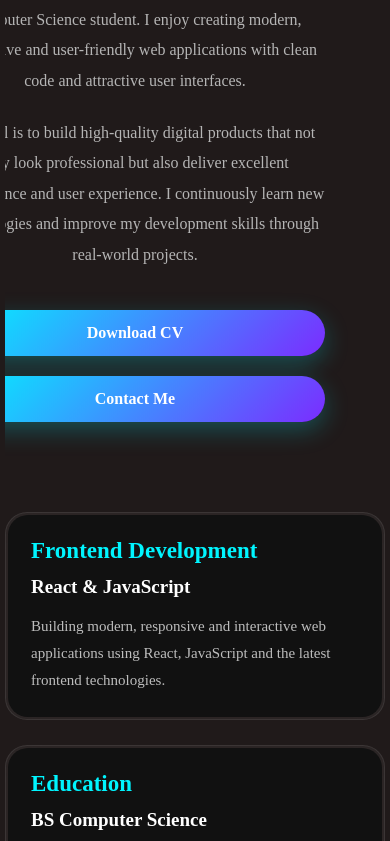
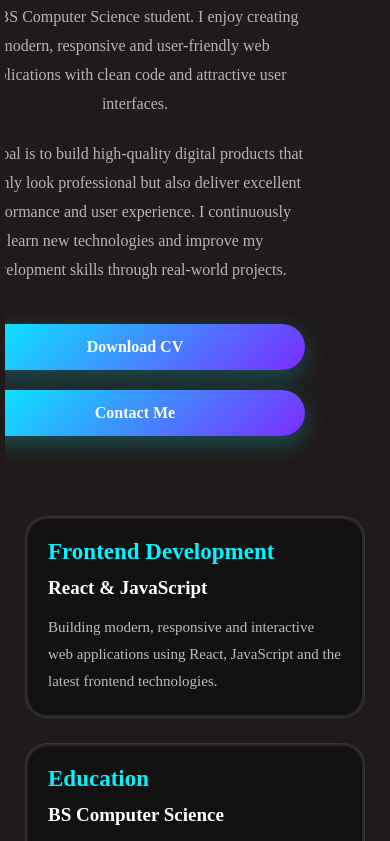
Before and after one commit to malikha1der/react-portfolio, a React (Vite) app: page / in a window 390 px wide. Shown: the part 1863-2704 px from the top of the page. Built offline with nearby package versions, Linux system fonts and the light colour scheme.

Commit message:
Fix About section mobile responsive layout

```diff
--- a/src/styles/about.css
+++ b/src/styles/about.css
@@ -28,6 +28,8 @@
 /* =========================
    Left Side
 ========================= */
+
+
 
 .about-text h3 {
 
@@ -282,30 +284,64 @@
     }
 
 }
-@media(max-width:480px) {
+@media (max-width:480px){
 
-    .about {
-
-        padding: 90px 0;
-
+    .about{
+        padding: 90px 20px;
+        overflow-x: hidden;
     }
 
-    .about-card {
-
-        padding: 25px;
-
+    .about-container{
+        width:100%;
+        max-width:100%;
+        display:flex;
+        flex-direction:column;
+        gap:40px;
+        height:auto;
     }
 
-    .about-text h3 {
-
-        font-size: 30px;
-
+    .about-text{
+        width:100%;
+        margin:0;
+        padding:0;
+        text-align:center;
     }
 
-    .about-text p {
+    .about-text h3{
+        font-size:30px;
+    }
 
-        font-size: 16px;
+    .about-text p{
+        font-size:16px;
+        line-height:1.8;
+        word-break:break-word;
+    }
 
+    .about-buttons{
+        justify-content:center;
+    }
+
+    .about-cards{
+        grid-template-columns:1fr;
+        width:100%;
+    }
+
+    .about-card{
+        width:100%;
+        padding:22px;
+        box-sizing:border-box;
+    }
+
+    /* Mobile me animated border aur hover remove */
+
+    .about-card::before{
+        animation:none;
+        background:none;
+    }
+
+    .about-card:hover{
+        transform:none;
+        box-shadow:none;
     }
 
 }
```
